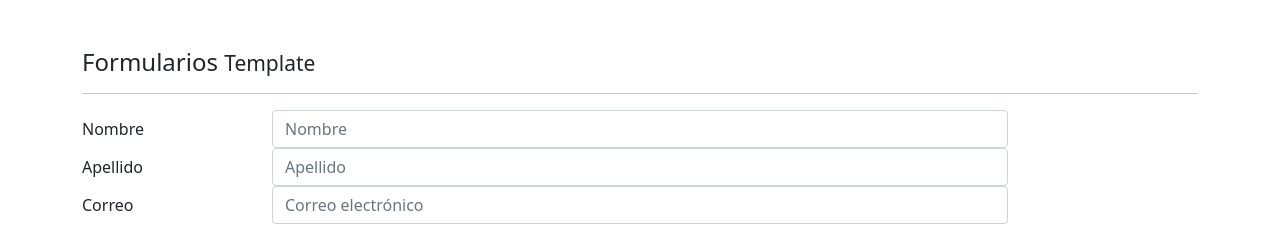
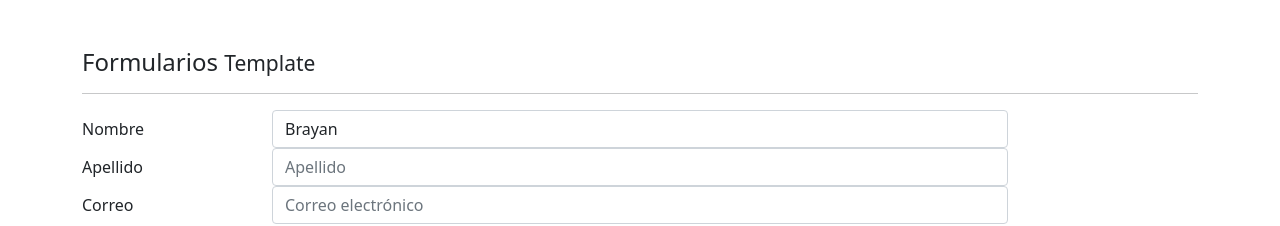
Before and after one commit to brayangomez22/forms-angular, an Angular app: page /template in a window 1280 px wide. Shown: the top 226 px of the page. Built offline with nearby package versions, Linux system fonts and the light colour scheme.

Commit message:
Template: ngModel - ngSubmit - Local references to HTML elements

```diff
--- a/src/app/pages/template/template.component.html
+++ b/src/app/pages/template/template.component.html
@@ -1,6 +1,6 @@
 <h4>Formularios <small> Template </small></h4>
 <hr />
-<form autocomplete="off" (ngSubmit)="save()">
+<form autocomplete="off" (ngSubmit)="save(form)" #form="ngForm">
   <div>
     <div class="form-group row">
       <label class="col-2 col-form-label">Nombre</label>
@@ -8,7 +8,7 @@
         <input
           class="form-control"
           name="name"
-          ngModel
+          [ngModel]="user.name"
           type="text"
           placeholder="Nombre"
           required
--- a/src/app/pages/template/template.component.ts
+++ b/src/app/pages/template/template.component.ts
@@ -1,4 +1,5 @@
 import { Component, OnInit } from '@angular/core';
+import { NgForm } from '@angular/forms';
 
 @Component({
   selector: 'app-template',
@@ -6,9 +7,15 @@
   styleUrls: ['./template.component.scss'],
 })
 export class TemplateComponent implements OnInit {
+  user = {
+    name: 'Brayan',
+  };
+
   constructor() {}
 
   ngOnInit(): void {}
 
-  save() {}
+  save(form: NgForm) {
+    console.log(form);
+  }
 }
```
